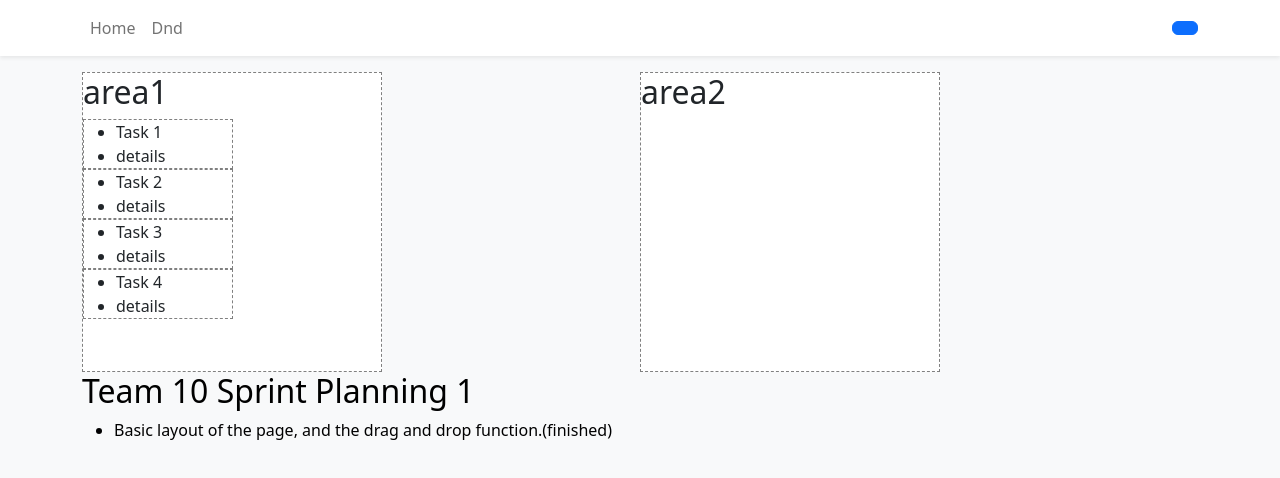
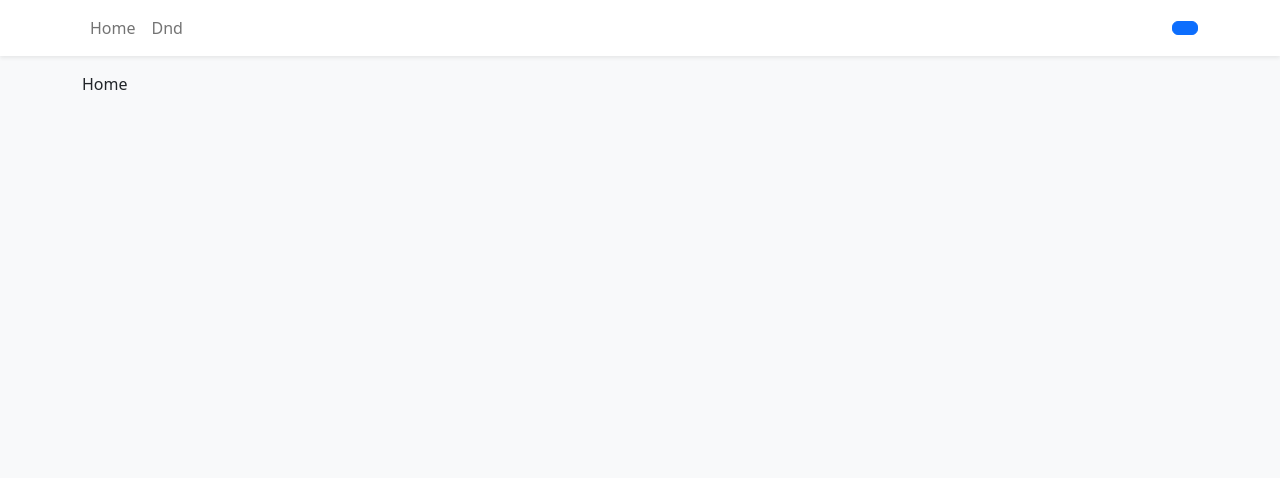
Before and after one commit to Jarvisjia654/CISC275-team10-project, a React (Create React App) app: page / in a window 1280 px wide. Shown: the top 478 px of the page. Built offline with nearby package versions, Linux system fonts and the light colour scheme.

Commit message:
fixed deploy problem

```diff
--- a/src/App.tsx
+++ b/src/App.tsx
@@ -1,4 +1,4 @@
-import {  Route, Routes } from 'react-router-dom';
+import { Route, Routes } from 'react-router-dom';
 import { Container } from 'react-bootstrap';
 import Home from './pages/Home';
 import Dnd from './pages/Dnd';
@@ -8,15 +8,13 @@ function App(): JSX.Element{
   return (
     <>
       <Navbar/>
-      <Container className = "mb-4">
-        {/* <Routes>
-          <Route path="/" element={<Home />} />
-          <Route path="/dnd" element={<Dnd />} />
-        </Routes> */}
-        <Dnd/>
+      <Container>
+        <Routes>
+          <Route path='/' element={<Home />}/>
+          <Route path='/dnd' element={<Dnd />}/>
+        </Routes>
       </Container>
     </>
   );
 }
-
 export default App;
--- a/src/components/Navbar.tsx
+++ b/src/components/Navbar.tsx
@@ -1,16 +1,19 @@
 import React from 'react'
 import { Navbar as NavbarBs, Container, Nav} from 'react-bootstrap'
 import { Button } from 'react-bootstrap'
+import { Link } from 'react-router-dom'
+
 export default function Navbar() {
   return (
     <NavbarBs sticky = "top" className = "bg-white shadow-sm mb-3">
         <Container>
             <Nav className = "me-auto">
-                <Nav.Link href = "/">Home</Nav.Link>
-                <Nav.Link href = "/dnd">Dnd</Nav.Link>
+                <Nav.Link href = '#/'>Home</Nav.Link>
+                <Nav.Link href = "#/dnd">Dnd</Nav.Link>
             </Nav>
             <Button></Button>
         </Container>
     </NavbarBs>
+
   )
 }
--- a/src/index.tsx
+++ b/src/index.tsx
@@ -3,7 +3,7 @@ import ReactDOM from 'react-dom/client';
 import './index.css';
 import App from './App';
 import reportWebVitals from './reportWebVitals';
-import { BrowserRouter} from 'react-router-dom';
+import { HashRouter} from 'react-router-dom';
 import "bootstrap/dist/css/bootstrap.min.css";
 
 const root = ReactDOM.createRoot(
@@ -11,9 +11,9 @@ const root = ReactDOM.createRoot(
 );
 root.render(
   <React.StrictMode>
-    <BrowserRouter >
-    <App />
-    </BrowserRouter >
+    <HashRouter>
+      <App/>
+    </HashRouter>
   </React.StrictMode>
 );
 
```
